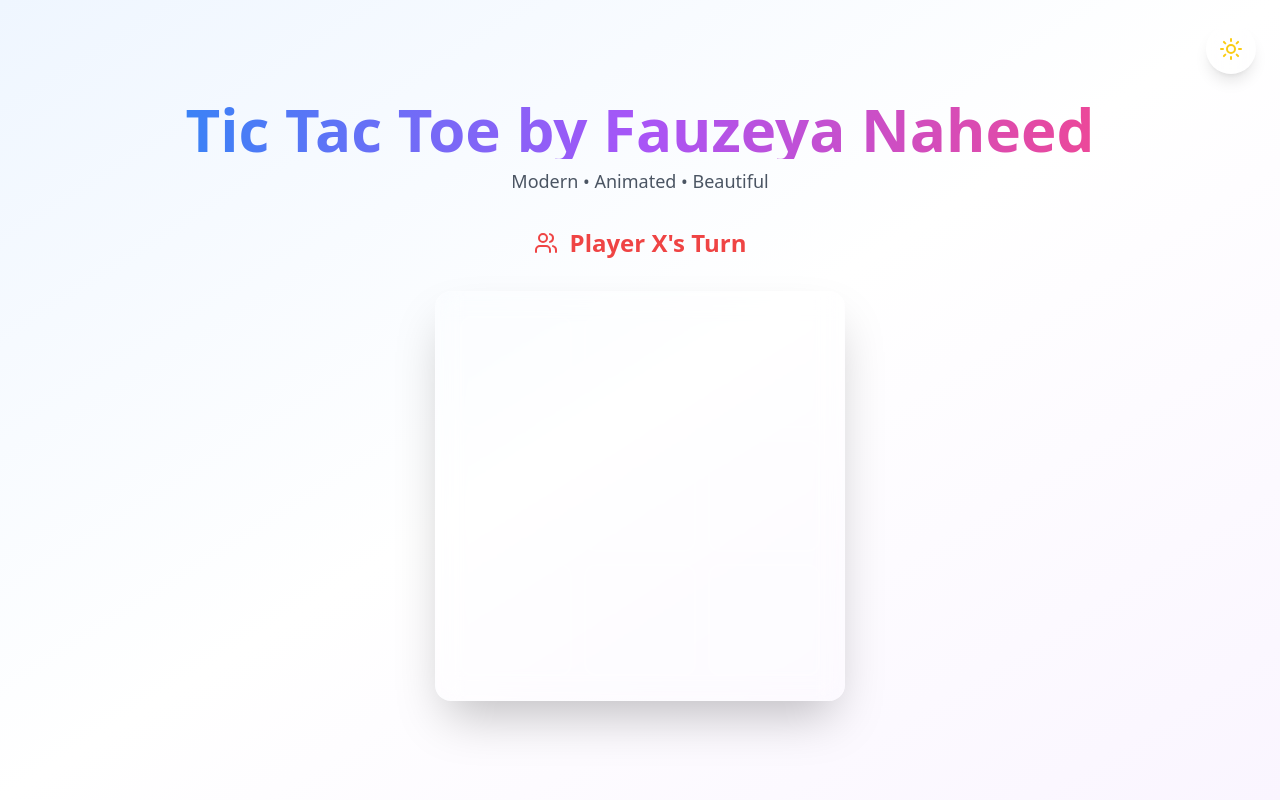
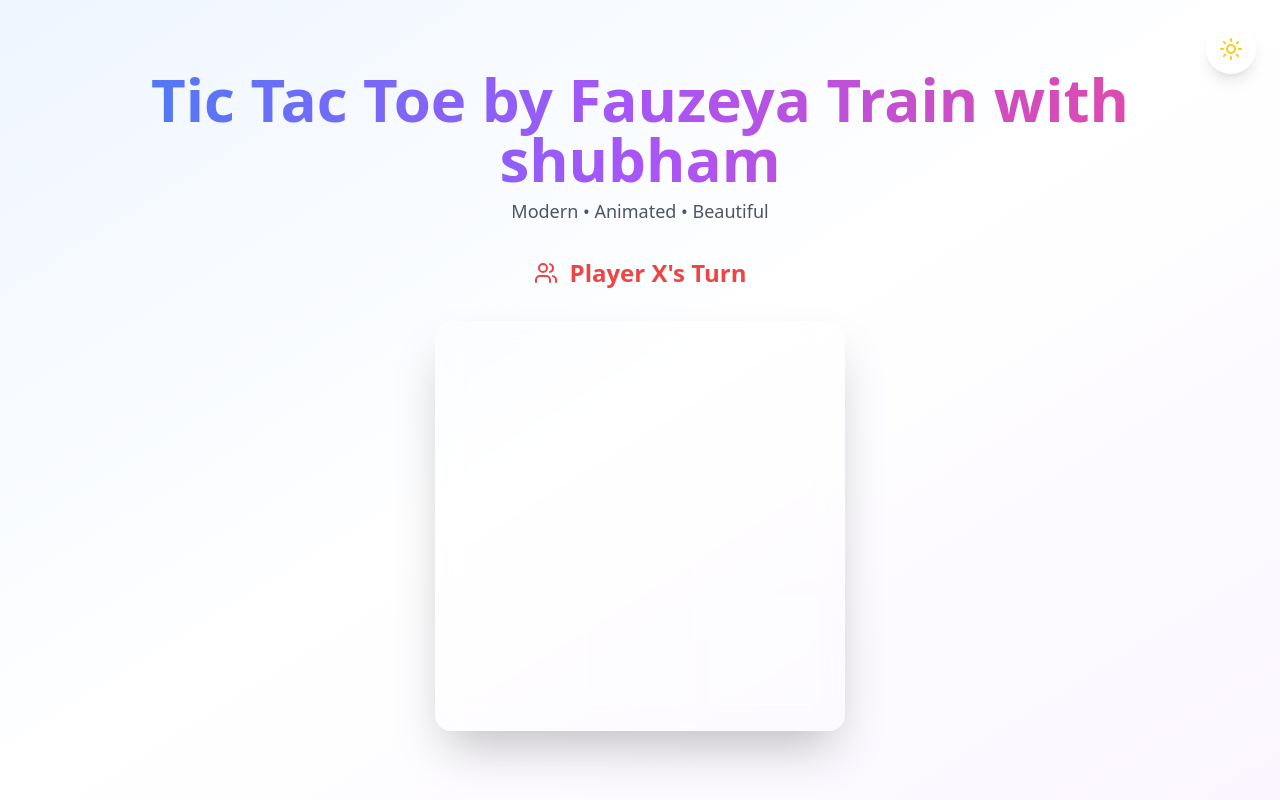
Before and after one commit to fauzeya67/Tic_Tac_Toe, a React (Vite) app: page / in a window 1280 px wide. Built offline with nearby package versions, Linux system fonts and the light colour scheme.

Commit message:
Update TicTacToe.tsx

```diff
--- a/src/components/TicTacToe.tsx
+++ b/src/components/TicTacToe.tsx
@@ -68,7 +68,7 @@ export function TicTacToe() {
         transition={{ duration: 0.6, type: 'spring', stiffness: 100 }}
       >
         <h1 className="text-4xl md:text-6xl font-bold bg-gradient-to-r from-blue-500 via-purple-500 to-pink-500 bg-clip-text text-transparent mb-2">
-          Tic Tac Toe by Fauzeya Naheed
+          Tic Tac Toe by Fauzeya Train with shubham
         </h1>
         <p className="text-lg text-gray-600 dark:text-gray-300">
           Modern • Animated • Beautiful
```
